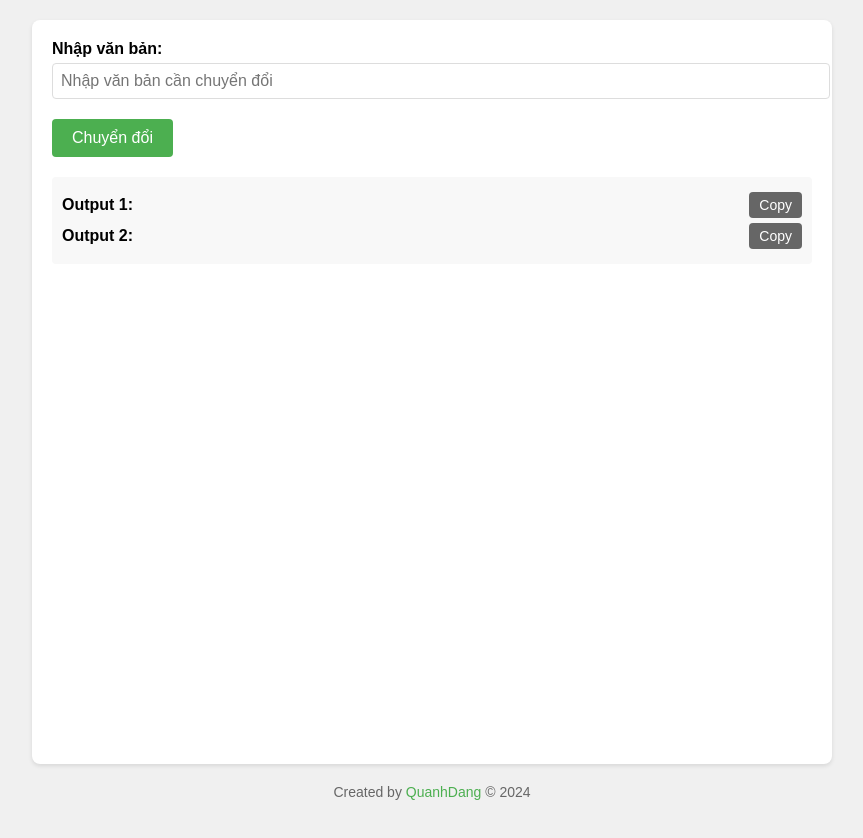
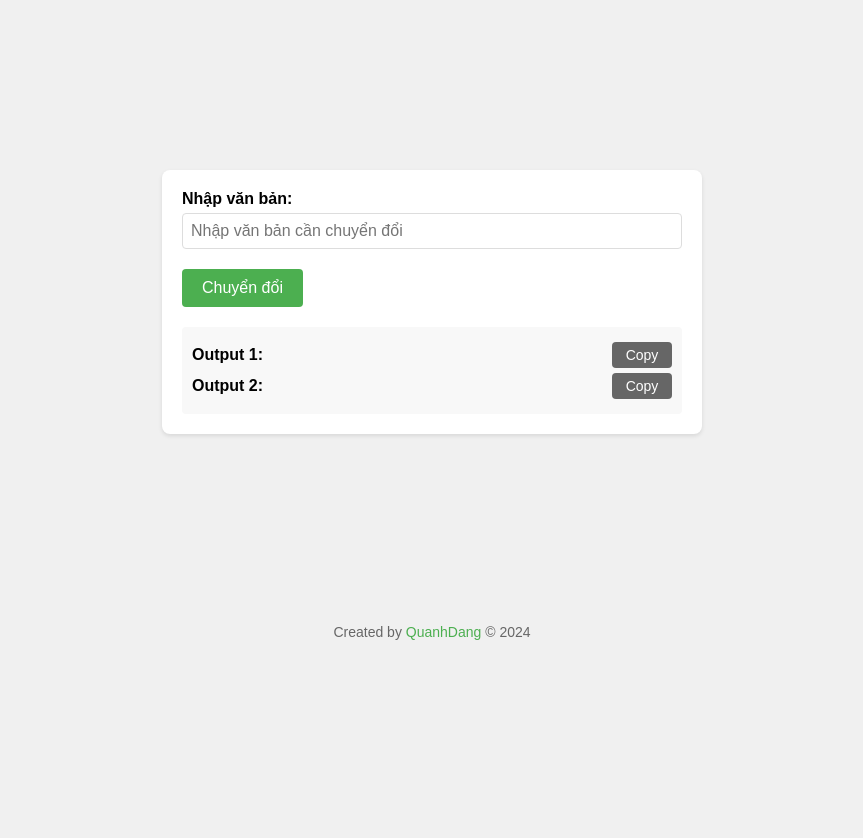
Before and after one commit to quanganh3183/Vua-Tieng-Viet, a plain HTML site: page index.html in a window 1280 px wide. Shown: the whole page, without its empty margins (208-1071 px from the left). After the commit the page ends 800 px from the top, so only its background shows below. Drawn offline with Linux system fonts and the light colour scheme.

Commit message:
Update index.html

```diff
--- a/index.html
+++ b/index.html
@@ -7,13 +7,14 @@
     <style>
         body {
             font-family: Arial, sans-serif;
-            max-width: 800px;
-            margin: 0 auto;
+            margin: 0;
             padding: 20px;
             background: #f0f0f0;
-            min-height: 100vh;
+            min-height: 80vh;
             display: flex;
             flex-direction: column;
+            align-items: center;
+            justify-content: center;
         }
 
         .container {
@@ -21,7 +22,9 @@
             padding: 20px;
             border-radius: 8px;
             box-shadow: 0 2px 4px rgba(0,0,0,0.1);
-            flex: 1;
+            width: 90%;
+            max-width: 500px;
+            margin: auto;
         }
 
         .input-group {
@@ -40,6 +43,7 @@
             font-size: 16px;
             border: 1px solid #ddd;
             border-radius: 4px;
+            box-sizing: border-box;
         }
 
         button {
@@ -74,6 +78,7 @@
             background: #666;
             padding: 5px 10px;
             font-size: 14px;
+            min-width: 60px;
         }
 
         .copy-btn:hover {
@@ -90,6 +95,7 @@
             padding: 20px 0;
             color: #666;
             font-size: 14px;
+            margin-top: 20px;
         }
 
         footer a {
```
